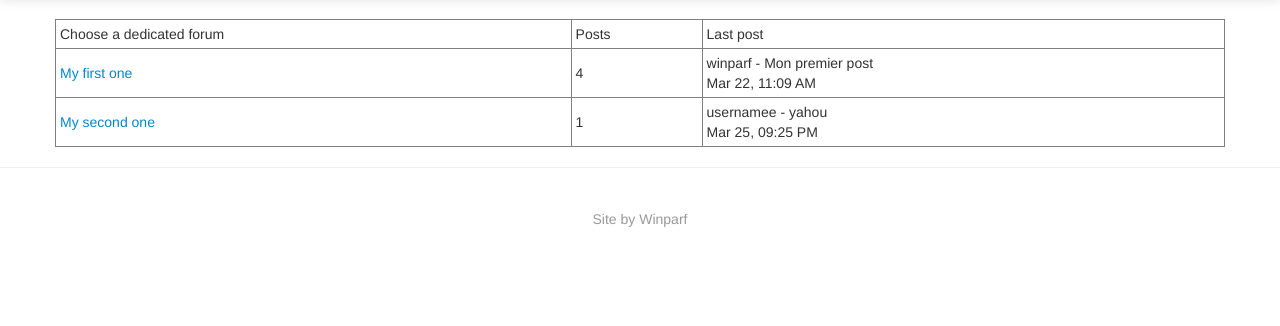
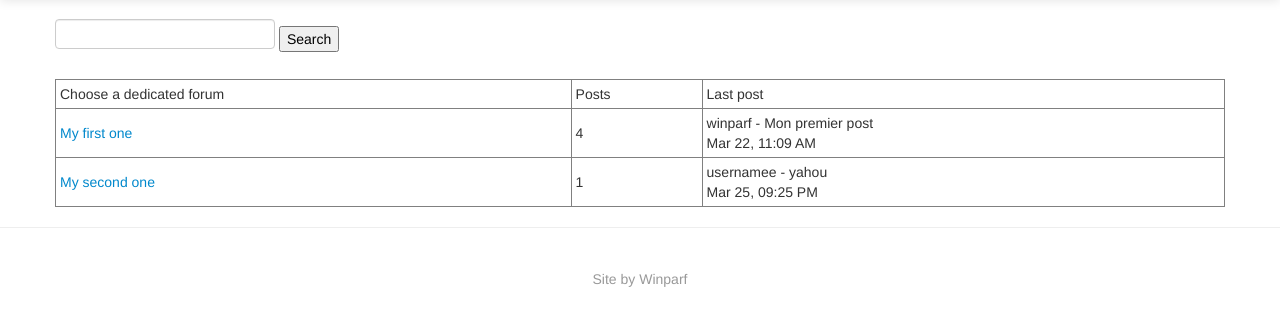
Before and after one commit to adrienbrunet/winparf_final, a Django app: page /forum/ in a window 1280 px wide. Shown: the part 41-367 px from the top of the page. Run offline with Django 3.2, Linux system fonts and the light colour scheme; data comes from the database, SQL or seed files in the repository; parts of the project's set-up code (start-up, migrations or seed data) failed here and were passed over; some libraries are stand-ins or nearby versions.

Commit message:
integration deuxieme partie de la barre de recherche

```diff
--- a/Winparf/templates/forum/list.html
+++ b/Winparf/templates/forum/list.html
@@ -3,7 +3,48 @@
 
 {% block content %}
 
+<!-- Search Bar -->
+ {% if errors %}
+        <ul>
+            {% for error in errors %}
+            <li>{{ error }}</li>
+            {% endfor %}
+        </ul>
+    {% endif %}
+    <form action="" method="get">
+        <input type="text" name="q">
+        <input type="submit" value="Search">
+    </form>
 
+<!-- Results of search bar -->
+{% if search %}    <p>You searched for: <strong>{{ query }}</strong></p>
+
+{% if thread %}
+    <p>Found {{ thread|length }} thread{{ thread|pluralize }}.</p>
+    <div id="list">
+        <table border="1" cellpadding="4" width="100%">
+            <tr>
+                <td>Topics</td>
+                <td>Replies</td>
+                <td>Last post</td>
+            </tr>
+        {% for thread in thread %}
+        <tr>
+            <td><a href="{% url forum.views.thread thread.pk %}">{{ thread.title }}</a></td>
+            <td {% if forloop.last %}class="last"{% endif %}>{{ thread.num_replies }}</td>
+            <td {% if forloop.last %}class="last"{% endif %}>
+            {{ thread.last_post.short|linebreaksbr }}</td>
+        </tr>
+        {% endfor %}
+    </table>
+</div>
+{% else %}
+    <p>No post matched your search criteria.</p>
+{% endif %}
+{% endif %}
+<!-- end of results-->
+
+{% if not search %}
 <!-- Forums  -->
 <div id="list">
 <table border="1" cellpadding="4" width="100%">
@@ -26,5 +67,6 @@
     {% endfor %}
 </table>
 </div>
+{% endif %}
 
 {% endblock %}
--- a/forum/views.py
+++ b/forum/views.py
@@ -10,8 +10,22 @@ from django.core.context_processors import csrf
 
 def main(request):
     """Main listing."""
+     #---------------
+    errors = []
+    search = False
+    if 'q' in request.GET:
+        q = request.GET['q']
+        if not q:
+            errors.append('Enter a search term.')
+        elif len(q) > 20:
+            errors.append('Please enter at most 20 characters.')
+        else:
+            thread = Thread.objects.filter(title__icontains=q)
+            search = True
+            return render_to_response('forum/list.html', {'thread': thread, 'query': q, 'search': search, 'errors': errors})
+    #------------------
     forums = Forum.objects.all()
-    return render_to_response("forum/list.html", dict(forums=forums, user=request.user))
+    return render_to_response("forum/list.html", dict(forums=forums, user=request.user, errors=errors, search=search))
 
 
 def add_csrf(request, ** kwargs):
```
